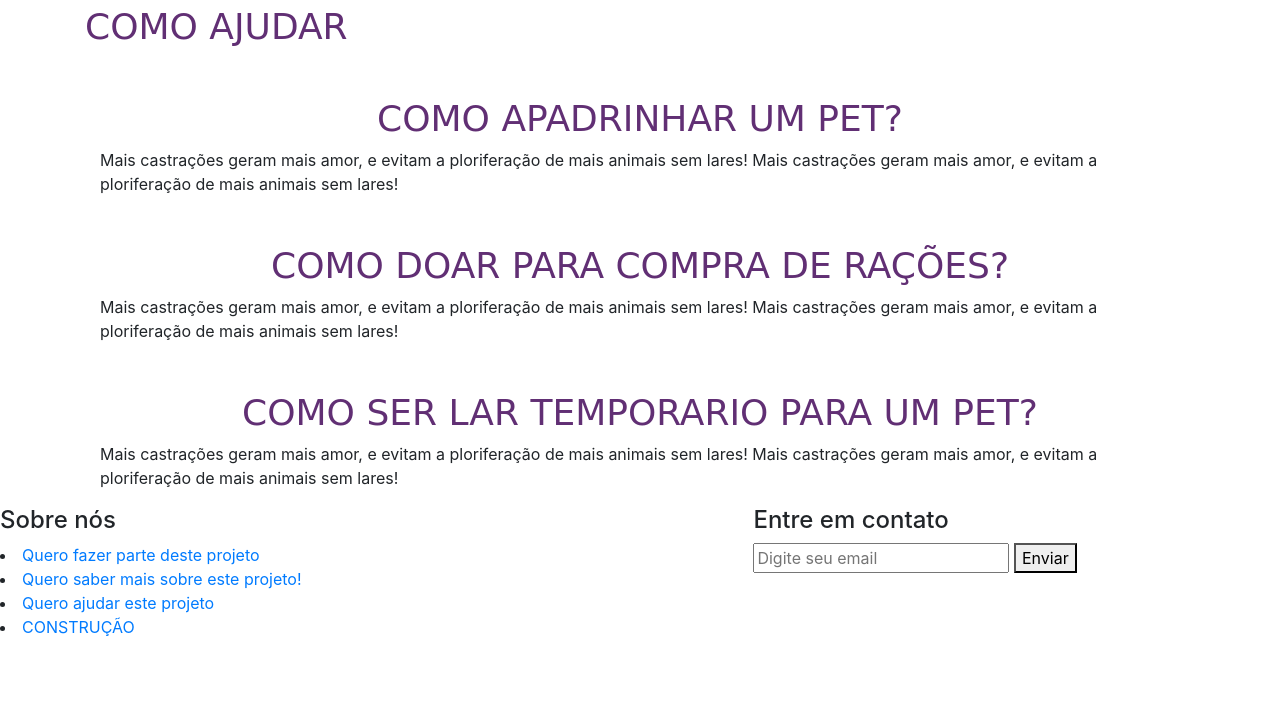
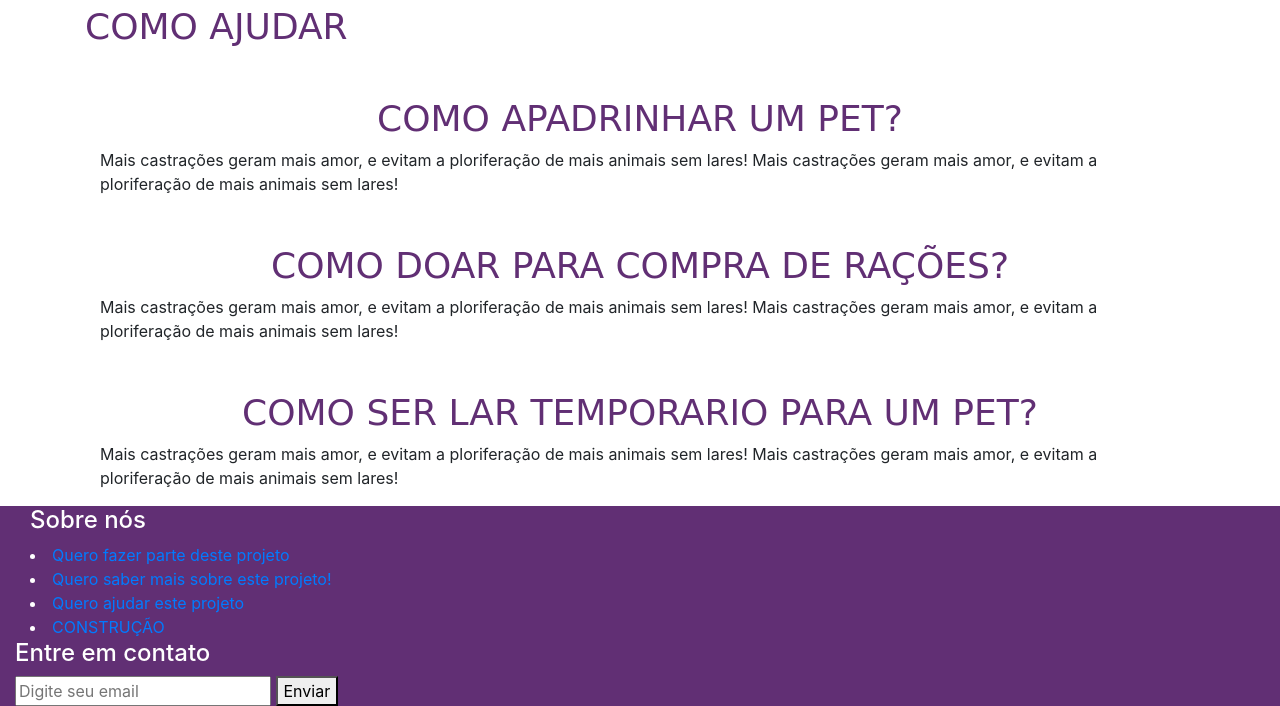
Before and after one commit to Millenapires32/Tcc, a PHP site: page /sistema.html in a window 1280 px wide. Shown: the part 1469-2175 px from the top of the page. Before the commit the page ends 2105 px from the top, so only its background shows below. Run offline with PHP 8.4, Linux system fonts and the light colour scheme; some web fonts are replaced.

Commit message:
Milena ingrata

```diff
--- a/cadastro.html
+++ b/cadastro.html
@@ -16,7 +16,7 @@
         <div class="container">
             <div class="row no-gutters">
                 <div class="col-lg-5">
-                    <img src="img/Projeto CED .PNG" class="img-fluid" alt="">
+                    <img src="#" class="img-fluid" alt="">
                 </div>
                 <div class="col-lg-7 px-5 pt-5">
                     <h1 class="font-weight-bold py-3">Projeto CED</h1>
@@ -47,7 +47,7 @@
 
                             </div>
                         </div>
-                        <p>Já possui uma conta?<a href="index.html">Entrar</a></p>
+                        <p>Já possui uma conta? <a href="index.html">Entrar</a></p>
                     </form>
                 </div>
             </div>
--- a/css/style.css
+++ b/css/style.css
@@ -1,4 +1,5 @@
 /* Navbar estilização*/
+
 .navbar-brand{
     font-family: 'Patua One', cursive;
     font-size: 32px;
@@ -95,3 +96,13 @@
     text-align: left;
     color: #612f74;
 }
+.rodape{
+    background-color: #612f74;;
+    color: #612f74;
+}
+.row-rodape{
+    color: white;
+}
+.form-sub{
+    color: white;
+}
--- a/css/style1.css
+++ b/css/style1.css
@@ -5,12 +5,12 @@
     box-sizing: border-box;
 }
 body{
-    background-color: rgb(219, 226, 226);
+    background-color: rgb(254, 254, 254);
+
 }
 .row{
     background-color: white;
     border-radius: 30px;
-    box-shadow: 12px 12px 22px;
 }
 .img{
     border-top-left-radius: 30px;
--- a/sistema.html
+++ b/sistema.html
@@ -129,17 +129,16 @@
       </div>
       </div>
       <!--Rodapé-->
-        <div class="contaniner">
-          <div class="row">
-              <div class="col-lg-10 footer">
-                  <div class="row">
+        <div class="rodape">
+          <div class="row-rodape">
+            <div class="col-lg-10 footer">
+                  <div class="row-rodape">
                       <div class="col-lg">
-            <h4> Sobre nós</h4>
+               <h4> Sobre nós</h4>
               <li><a href="#">Quero fazer parte deste projeto</a></li>
               <li><a href="#">Quero saber mais sobre este projeto!</a></li>
               <li><a href="#">Quero ajudar este projeto</a></li>
               <li><a href="#"> CONSTRUÇÃO</a></li>
-            </ul>
           </div>
           <div class="footer-col">
             <h4>Entre em contato</h4>
@@ -149,15 +148,10 @@
                 <button>Enviar</button>
               </form>
             </div>
-            <div class="redes-socias">
-              <a href="#"><i class="fa fas-facebook"></i></a>
-              <a href="#"><i class="fa fas-instagram"></i></a>
-              <a href="#"><i class="fa fas-twitter"></i></a>
-            </div>
+          </div>
+          </div>
           </div>
         </div>
-        </div>
-          </div>
     <script src="js/jquery-3.6.0.js"></script>
     <script src="js/bootstrap.js"></script>
     <script src="js/menu.js"></script>
```
